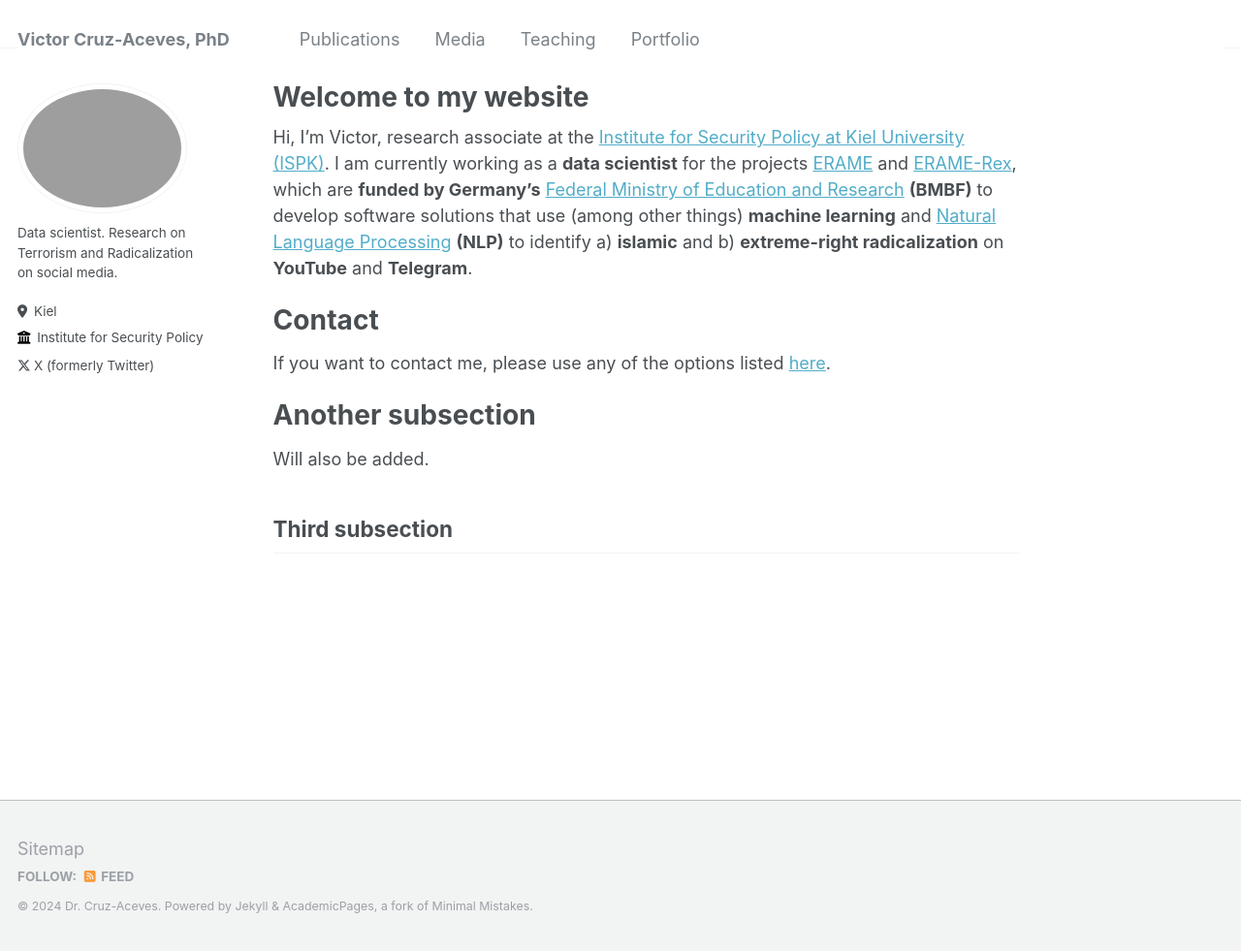
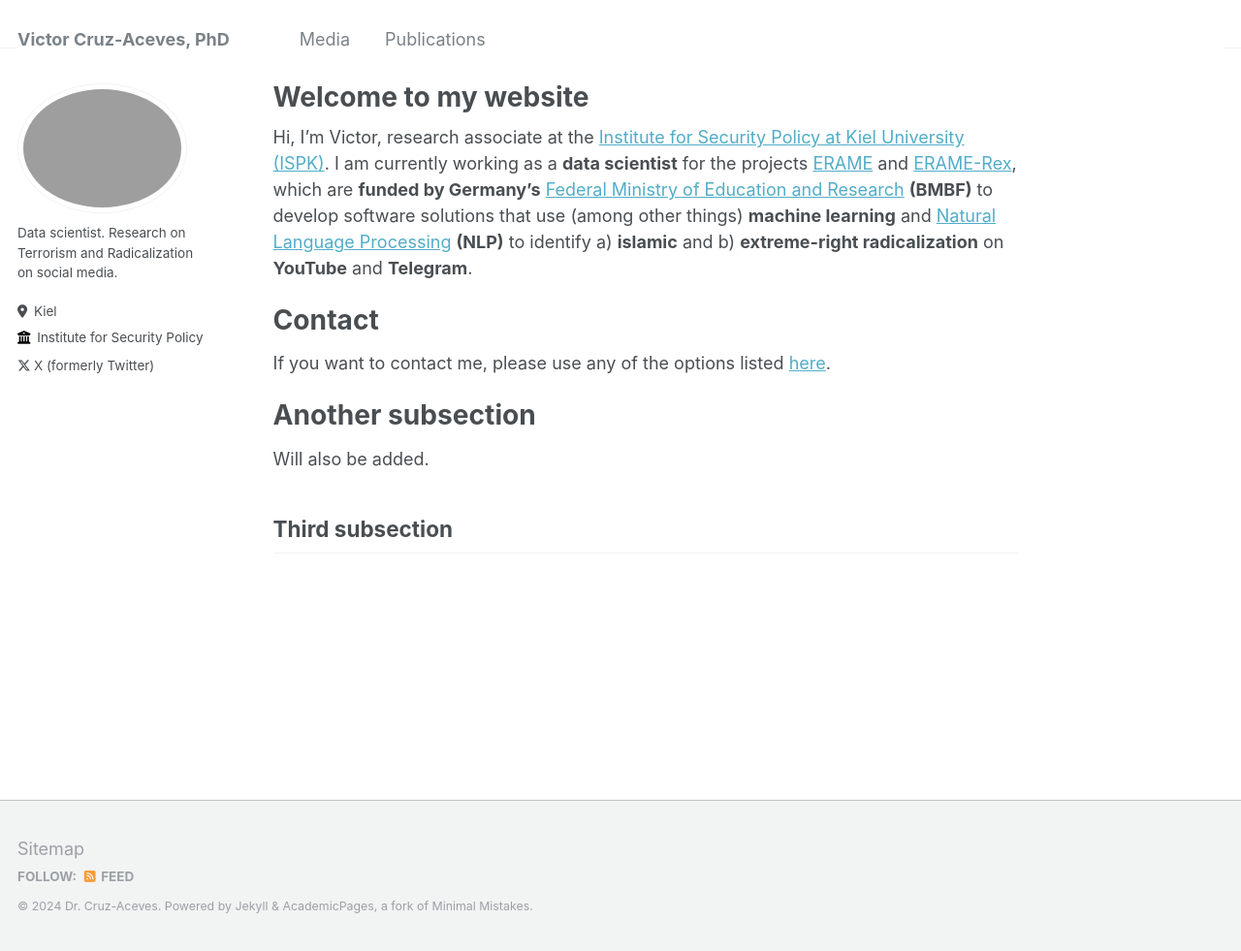
Before and after one commit to victor-cruz-aceves/victor-cruz-aceves.github.io, a Jekyll site: the page built from _pages/about.md, in a window 1280 px wide and 981 px high. Shown: the whole window at 97% size. Built offline with Jekyll 4.4.1, drawn with Linux system fonts in a browser that asks for light colours; some of the changed lines change nothing that is shown.

Commit message:
Renamed "portfolio" as "publications", deactivated – older –"publications" and "teaching" sections

```diff
--- a/_data/navigation.yml
+++ b/_data/navigation.yml
@@ -1,13 +1,13 @@
 # main links links
 main:
-  - title: "Publications"
-    url: /publications/
+#  - title: "Publications"
+#    url: /publications/
 
   - title: "Media"
     url: /talks/
 
-  - title: "Teaching"
-    url: /teaching/
+#  - title: "Teaching"
+#    url: /teaching/
 
-  - title: "Portfolio"
+  - title: "Publications"
     url: /portfolio/
```
